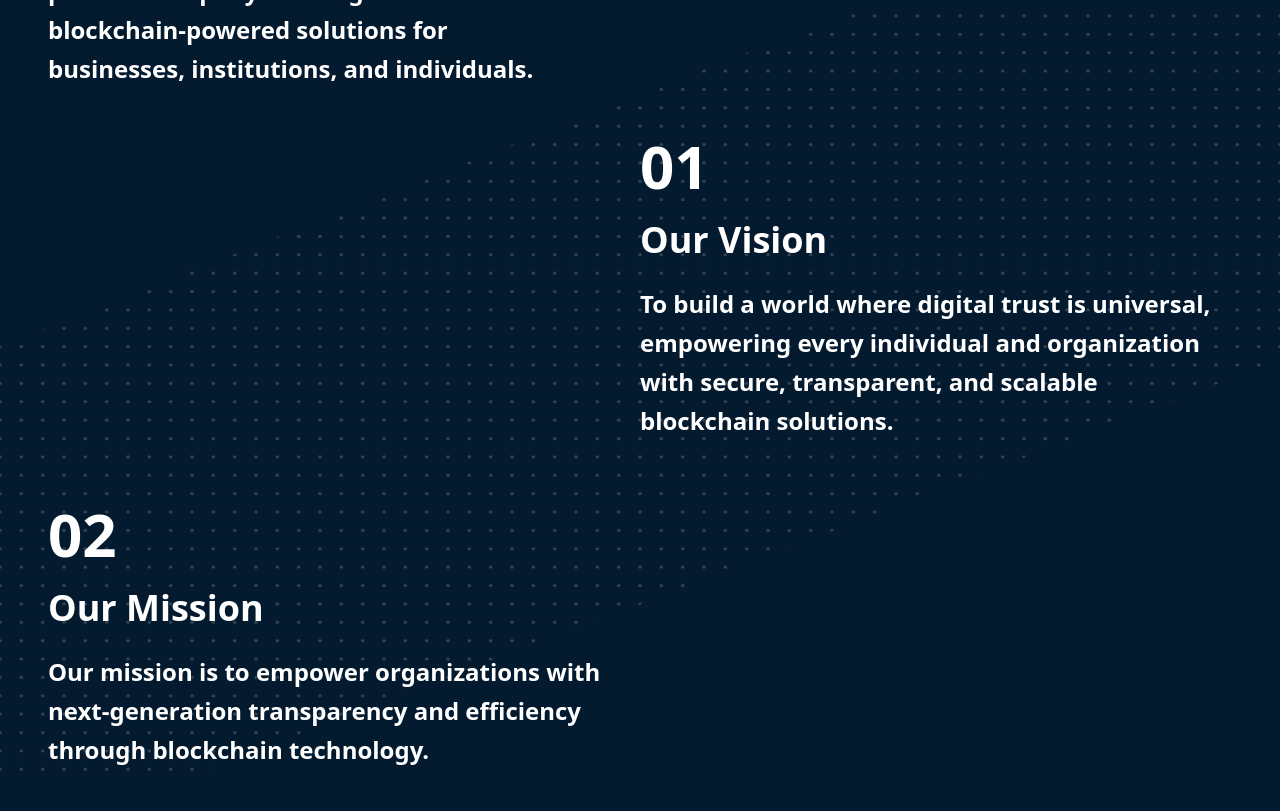
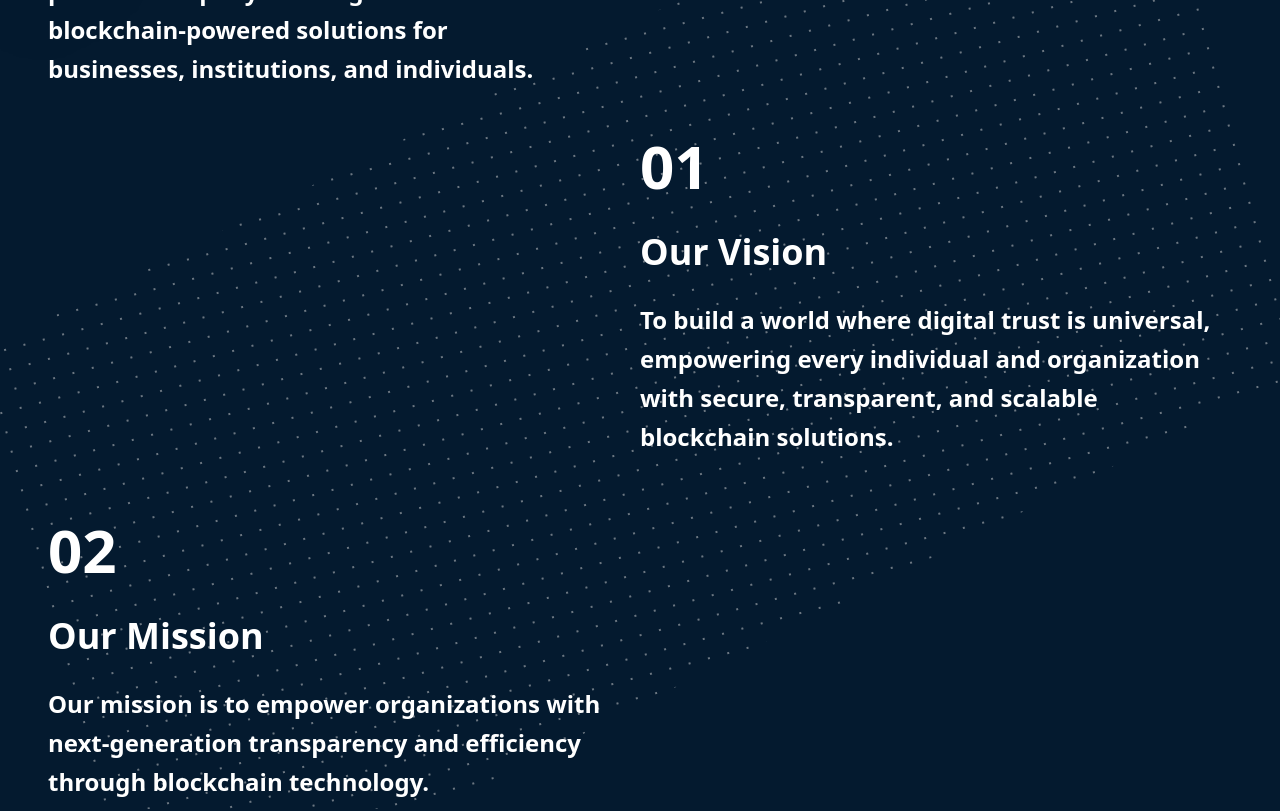
Before and after one commit to Anup2601/polycrypt, a Next.js app: page / in a window 1280 px wide. Shown: the part 1140-1951 px from the top of the page. Built offline with nearby package versions, Linux system fonts and the light colour scheme.

Commit message:
add background

```diff
--- a/package.json
+++ b/package.json
@@ -8,11 +8,14 @@
     "start": "next start"
   },
   "dependencies": {
+    "clsx": "^2.1.1",
     "lucide-react": "^0.545.0",
+    "motion": "^12.23.22",
     "next": "15.5.4",
     "react": "19.1.0",
     "react-dom": "19.1.0",
-    "react-icons": "^5.5.0"
+    "react-icons": "^5.5.0",
+    "tailwind-merge": "^3.3.1"
   },
   "devDependencies": {
     "@tailwindcss/postcss": "^4",
--- a/src/components/Footer.jsx
+++ b/src/components/Footer.jsx
@@ -30,7 +30,7 @@ export default function Footer() {
         </div>
 
         {/* Center: Navigation Links */}
-        <div className="flex items-center space-x-10 md:space-x-5 lg:space-x-10 text-base lg:text-lg font-semibold">
+        <div className="flex items-center space-x-10 md:space-x-5 lg:space-x-10 text-base lg:text-lg xl:font-bold font-semibold xl:text-xl">
           <Link href="/" className="hover:text-cyan-400 transition">
             Home
           </Link>
@@ -43,7 +43,7 @@ export default function Footer() {
         </div>
 
         {/* Right: Social Icons */}
-        <div className="flex items-center space-x-6 text-xl">
+        <div className="flex items-center space-x-6 text-xl xl:text-2xl">
           <Link href="#" className="hover:text-cyan-400 transition">
             <FiFacebook />
           </Link>
--- a/src/components/OurStory.jsx
+++ b/src/components/OurStory.jsx
@@ -1,26 +1,42 @@
+"use client";
+
+import React from "react";
 import Image from "next/image";
+import { cn } from "@/lib/utils";
 
 export default function OurStory() {
   return (
-    <section className="relative w-full text-white px-4 sm:px-6 md:px-10 overflow-hidden sm:mt-24 ">
-      {/* Radial gradient glow */}
-      <div className="absolute top-0 left-0 w-[200px] h-[200px] bg-[radial-gradient(circle_at_top_left,_rgba(9,140,173,0.4),_transparent_50%)] blur-[300px] z-0 pointer-events-none" />
+    <section className="relative w-full text-white px-4 sm:px-6 md:px-10 overflow-hidden sm:mt-24">
+      {/* Dot Pattern Background */}
+      <div
+        className={cn(
+          "absolute inset-0 z-0 mt-40",
+          "rotate-[-15deg]",
+          "opacity-50",
+          "[background-size:20px_20px]",
+          "[background-image:radial-gradient(#d4d4d4_1px,transparent_1px)]",
+          "[clip-path:polygon(0%_30%,100%_0%,100%_70%,0%_100%)]"
+        )}
+      />
 
-      {/* Background Texture */}
-      <Image
+      {/*  Radial gradient glow */}
+      <div className="absolute top-0 left-0 w-[200px] h-[200px] bg-[radial-gradient(circle_at_top_left,_rgba(9,140,173,0.4),_transparent_50%)] blur-[300px] pointer-events-none z-0 " />
+
+      {/* Texture overlay */}
+      {/* <Image
         src="/bg-texture.png"
         alt="Texture"
         fill
         className="absolute top-20 left-0 w-full h-screen pointer-events-none z-0 xl:mt-20 mt-40 md:mt-20 lg:mt-30"
         priority
-      />
+      /> */}
 
-      {/* Content */}
+      {/* --- Content --- */}
       <div className="relative z-10 max-w-7xl mx-auto sm:text-left text-center p-2">
         {/* Section Heading */}
-        <div className="mb-12 max-w-xl">
+        <div className="md:mb-12 mb-24 max-w-xl">
           <h2
-            className="text-5xl md:text-8xl font-extrabold uppercase text-transparent
+            className="text-5xl md:text-7xl lg:text-8xl font-extrabold uppercase text-transparent
            my-12 mb-6
            [text-shadow:0_0_10px_rgba(12,202,237,0.5),0_0_20px_rgba(12,202,237,0.5),0_0_40px_rgba(12,202,237,0.5)]
            [-webkit-text-stroke:1px_white]"
@@ -36,13 +52,15 @@ export default function OurStory() {
         </div>
 
         {/* Vision and Mission Grid */}
-        <div className="">
+        <div>
           {/* Vision */}
           <div className="grid md:grid-cols-2 mb-16">
             <div></div>
-            <div className="flex flex-col gap-3 ">
-              <h2 className="text-4xl sm:text-6xl font-bold sm:mb-3">01</h2>
-              <h4 className="text-3xl sm:text-4xl font-bold sm:mb-3">Our Vision</h4>
+            <div className="flex flex-col gap-3">
+              <h2 className="text-4xl sm:text-6xl font-bold sm:mb-6">01</h2>
+              <h4 className="text-3xl sm:text-4xl font-semibold sm:mb-4">
+                Our Vision
+              </h4>
               <p className="text-white text-base font-semibold leading-relaxed md:text-xl xl:text-2xl">
                 To build a world where digital trust is universal, empowering
                 every individual and organization with secure, transparent, and
@@ -53,10 +71,12 @@ export default function OurStory() {
 
           {/* Mission */}
           <div className="grid md:grid-cols-2">
-            <div className="flex flex-col gap-3 ">
-              <h2 className="text-4xl sm:text-6xl font-bold sm:mb-3">02</h2>
-              <h4 className="text-3xl sm:text-4xl font-bold sm:mb-3">Our Mission</h4>
-              <p className="text-white font-semibold leading-relaxed text-base md:text-xl  xl:text-2xl">
+            <div className="flex flex-col gap-3">
+              <h2 className="text-4xl sm:text-6xl font-bold sm:mb-6">02</h2>
+              <h4 className="text-3xl sm:text-4xl font-semibold sm:mb-4">
+                Our Mission
+              </h4>
+              <p className="text-white font-semibold leading-relaxed text-base md:text-xl xl:text-2xl">
                 Our mission is to empower organizations with next-generation
                 transparency and efficiency through blockchain technology.
               </p>
--- a/src/components/ValuesSection.jsx
+++ b/src/components/ValuesSection.jsx
@@ -3,14 +3,14 @@
 import Image from "next/image";
 
 export default function ValuesSection() {
-  const values = ["Integrity", "Innovation", "Security", "Customer-Centric"];
+  const values = ["Integrity", "Innovation", "Security", "Client-First"];
 
   return (
     <section className="relative w-full text-white overflow-hidden mb-16">
       {/* Title */}
       <div className="flex justify-center items-center pt-16">
         <h1
-          className={`text-5xl sm:text-5xl md:text-7xl lg:text-8xl font-extrabold uppercase text-transparent text-center
+          className={`text-5xl md:text-7xl lg:text-8xl font-extrabold uppercase text-transparent text-center xl:mb-28 md:mb-20
           [text-shadow:0_0_10px_rgba(12,202,237,0.3),0_0_20px_rgba(12,202,237,0.3),0_0_40px_rgba(12,202,237,0.3)]
           [-webkit-text-stroke:1px_white]`}
         >
@@ -38,9 +38,9 @@ export default function ValuesSection() {
           {values.map((title, index) => (
             <div
               key={index}
-              className={`relative flex-1 flex items-center justify-center border-b-2 sm:border-r-2 sm:border-b-0 border-white rounded-full h-32 sm:h-40 lg:h-[450px] md:h-[400px] xl:h-[550px] bg-[#041A2F] hover:scale-95 transition-transform duration-300 p-8 sm:p-0`}
+              className={`relative flex-1 flex items-center justify-center border-b-2 sm:border-r-2 sm:border-b-0 border-white rounded-full h-32 sm:h-40 lg:h-[500px] md:h-[400px] xl:h-[550px] bg-[#041A2F] hover:scale-95 transition-transform duration-300 p-8 sm:p-0`}
             >
-              <span className="text-2xl md:text-3xl  font-bold w-full text-center md:-rotate-90  overflow-hidden text-ellipsis ">
+              <span className="text-2xl lg:text-3xl  font-bold w-full text-center md:-rotate-90  overflow-hidden text-ellipsis ">
                 {title}
               </span>
             </div>
--- /dev/null
+++ b/src/lib/utils.js
@@ -0,0 +1,6 @@
+import { clsx } from "clsx";
+import { twMerge } from "tailwind-merge";
+
+export function cn(...inputs) {
+  return twMerge(clsx(inputs));
+}
--- a/src/sections/CustomerVoice.jsx
+++ b/src/sections/CustomerVoice.jsx
@@ -14,7 +14,7 @@ export default function CustomerVoices() {
            [-webkit-text-stroke:1px_white]"
           >
             Customer&nbsp;
-                <span className="hidden lg:inline"> <br /></span>
+                <span className="inline md:hidden lg:inline"><br /></span>
             Voices
           </h2>
         </div>
@@ -30,7 +30,7 @@ export default function CustomerVoices() {
               decentralized system ensures data integrity, enhances compliance,
               and builds trust across our workforce.”
             </p>
-            <p className="mt-2 text-2xl font-semibold text-[#0CCAED]">
+            <p className="mt-2 text-lg md:text-2xl font-semibold text-[#0CCAED]">
               - Garima Bhadri, HR Head, BlockSynergy Technology
             </p>
           </div>
@@ -43,7 +43,7 @@ export default function CustomerVoices() {
               secure e-signing, safe storage, and seamless access—streamlining
               workflows, saving time, and boosting collaboration.”
             </p>
-            <p className="mt-2 text-2xl font-semibold text-[#0CCAED]">
+            <p className="mt-2 text-lg md:text-2xl font-semibold text-[#0CCAED]">
               - Manavi Singhal, Founder, Ravisi
             </p>
           </div>
@@ -57,7 +57,7 @@ export default function CustomerVoices() {
               automated emails handle the rest—secure, authentic, and
               time-saving.”
             </p>
-            <p className="mt-2 text-2xl font-semibold text-[#0CCAED]">
+            <p className="mt-2 text-lg md:text-2xl font-semibold text-[#0CCAED]">
               - Sarang Pani, Founder, Inovact
             </p>
           </div>
@@ -71,7 +71,7 @@ export default function CustomerVoices() {
               signatures is super simple. It’s fast, reliable, and gives us
               peace of mind!”
             </p>
-            <p className="mt-2 text-2xl font-semibold text-[#0CCAED]">
+            <p className="mt-2 text-lg md:text-2xl font-semibold text-[#0CCAED]">
               - Vivek Mehta, Founder, Pixel(n)Path
             </p>
           </div>
```
Also changed, not shown: src/sections/BottomSection.jsx (+4 -4 lines), 1 other file (tests, documents, lock files or other folders).
